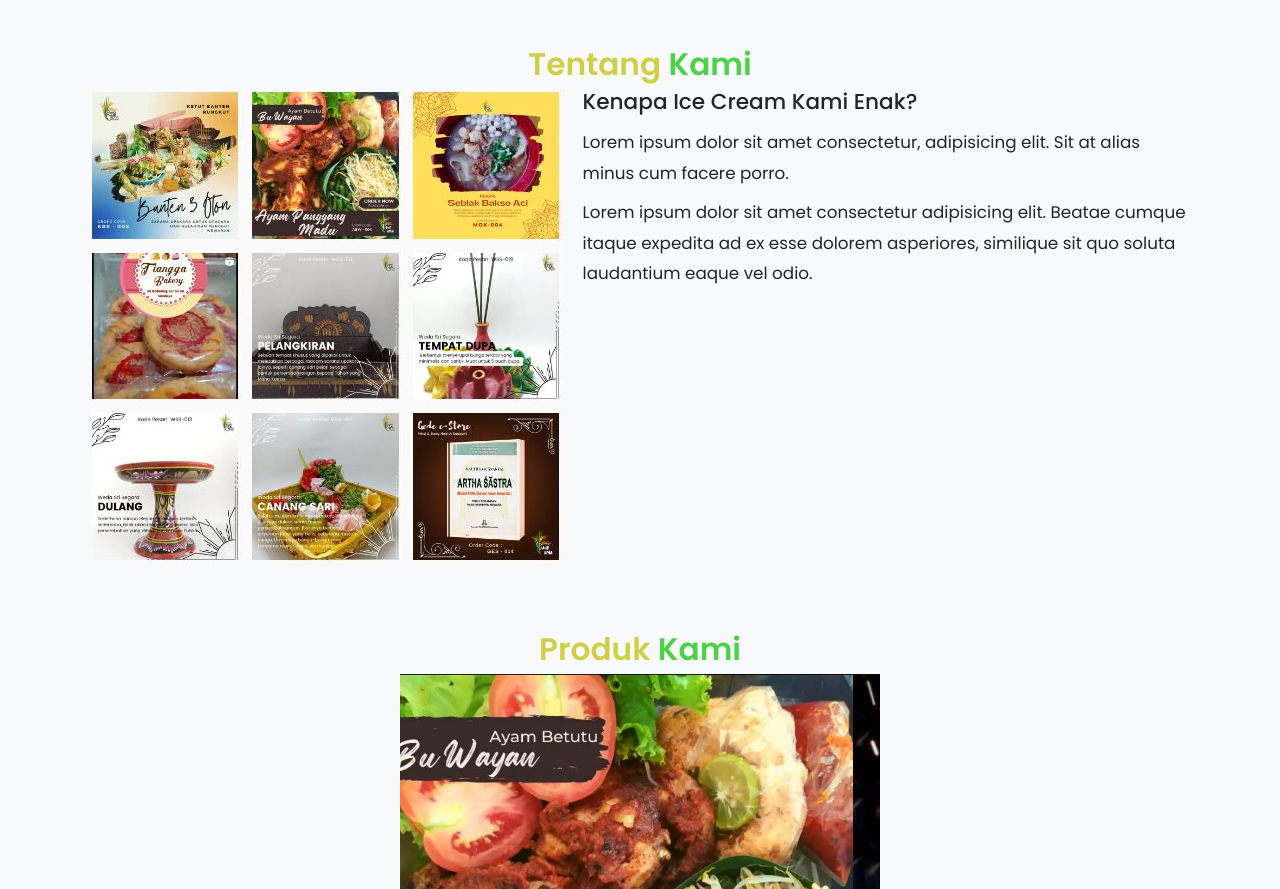
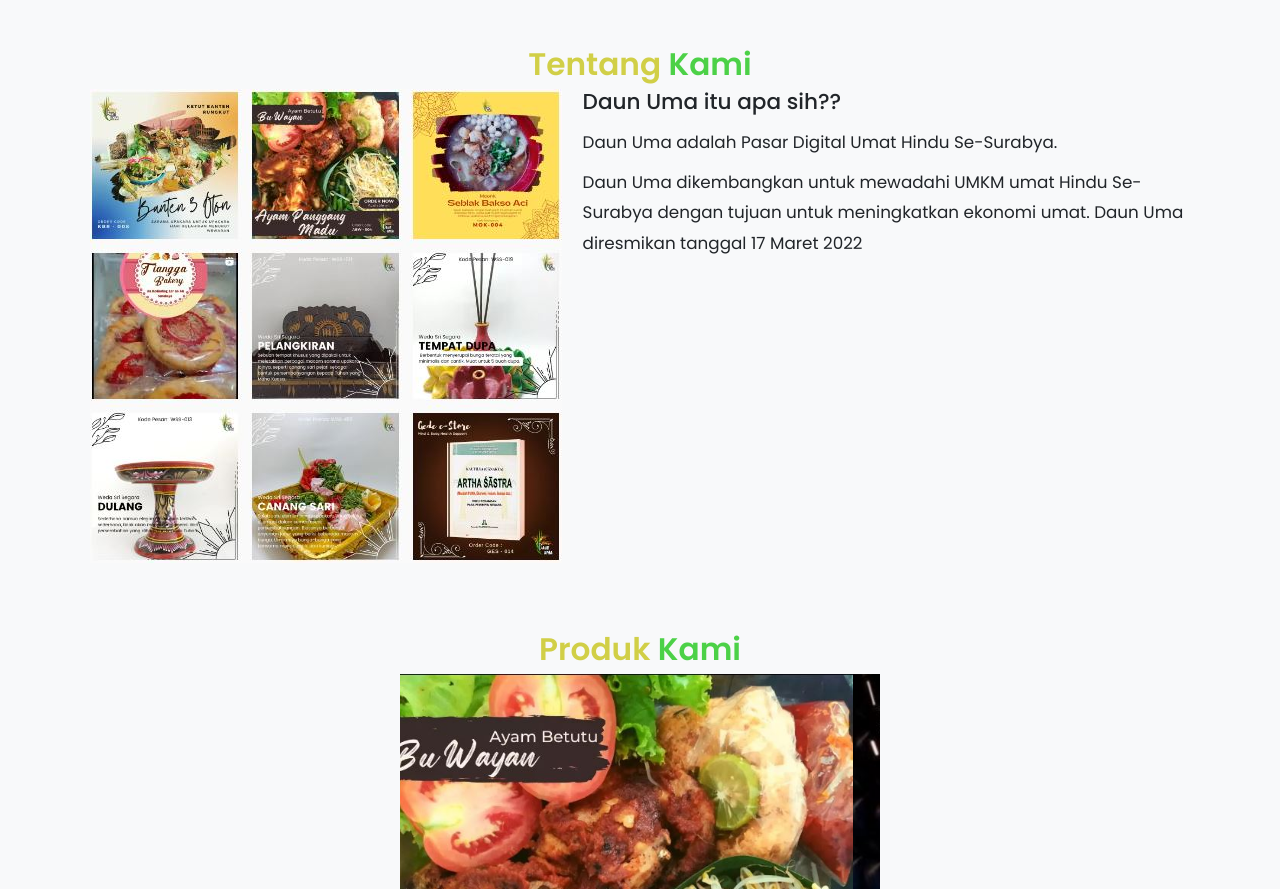
Before and after one commit to fprasetyo/daun-uma, a plain HTML site: page index.html in a window 1280 px wide. Shown: the part 851-1740 px from the top of the page. Drawn offline with nearby package versions, Linux system fonts and the light colour scheme.

Commit message:
first commit

```diff
--- a/index.html
+++ b/index.html
@@ -69,9 +69,9 @@
           <img src="img/about.jpg" alt="Tentang Kami" />
         </div>
         <div class="content">
-          <h3>Kenapa Ice Cream Kami Enak?</h3>
-          <p>Lorem ipsum dolor sit amet consectetur, adipisicing elit. Sit at alias minus cum facere porro.</p>
-          <p>Lorem ipsum dolor sit amet consectetur adipisicing elit. Beatae cumque itaque expedita ad ex esse dolorem asperiores, similique sit quo soluta laudantium eaque vel odio.</p>
+          <h3>Daun Uma itu apa sih??</h3>
+          <p>Daun Uma adalah Pasar Digital Umat Hindu Se-Surabya.</p>
+          <p>Daun Uma dikembangkan untuk mewadahi UMKM umat Hindu Se-Surabya dengan tujuan untuk meningkatkan ekonomi umat. Daun Uma diresmikan tanggal 17 Maret 2022</p>
         </div>
       </div>
     </section>
```
